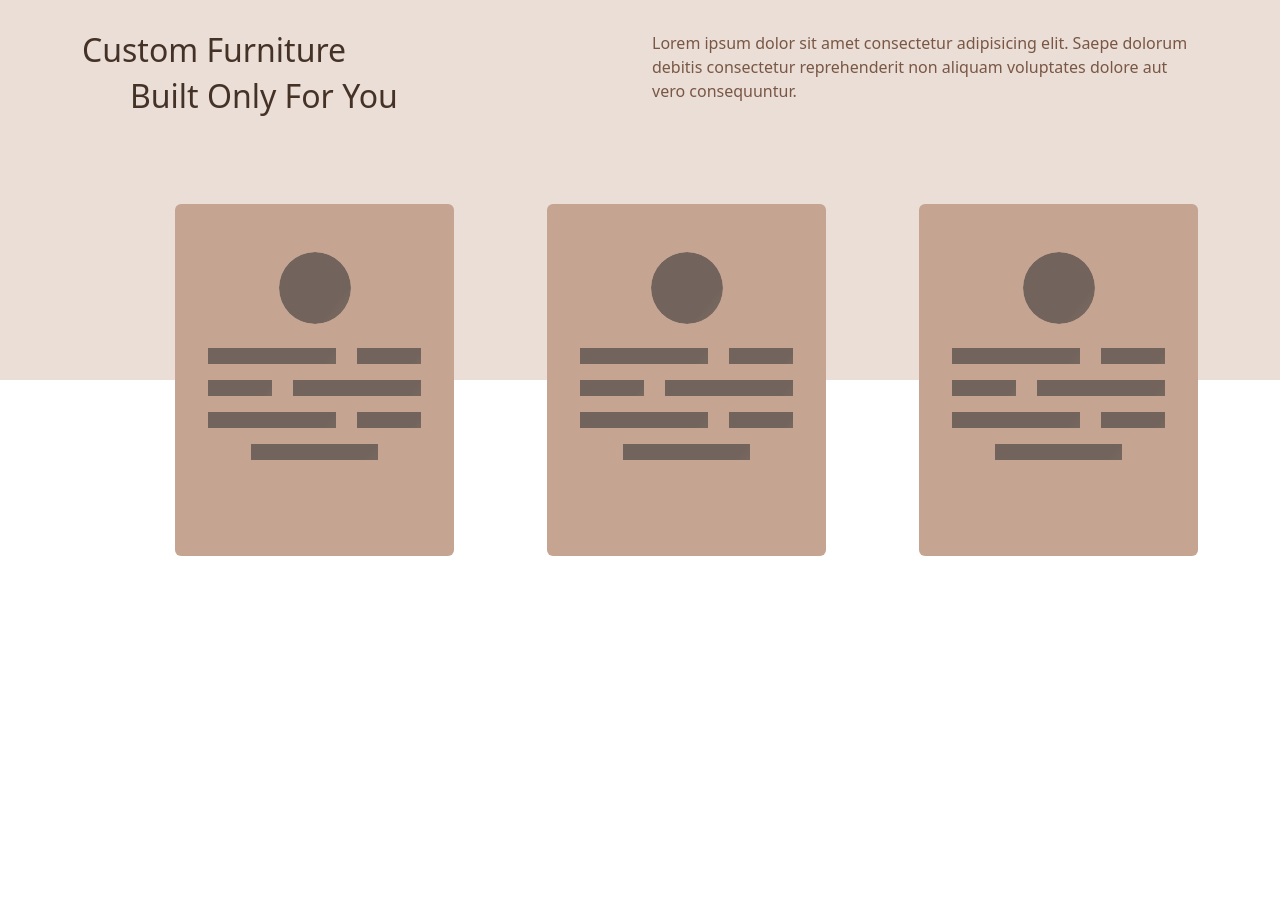
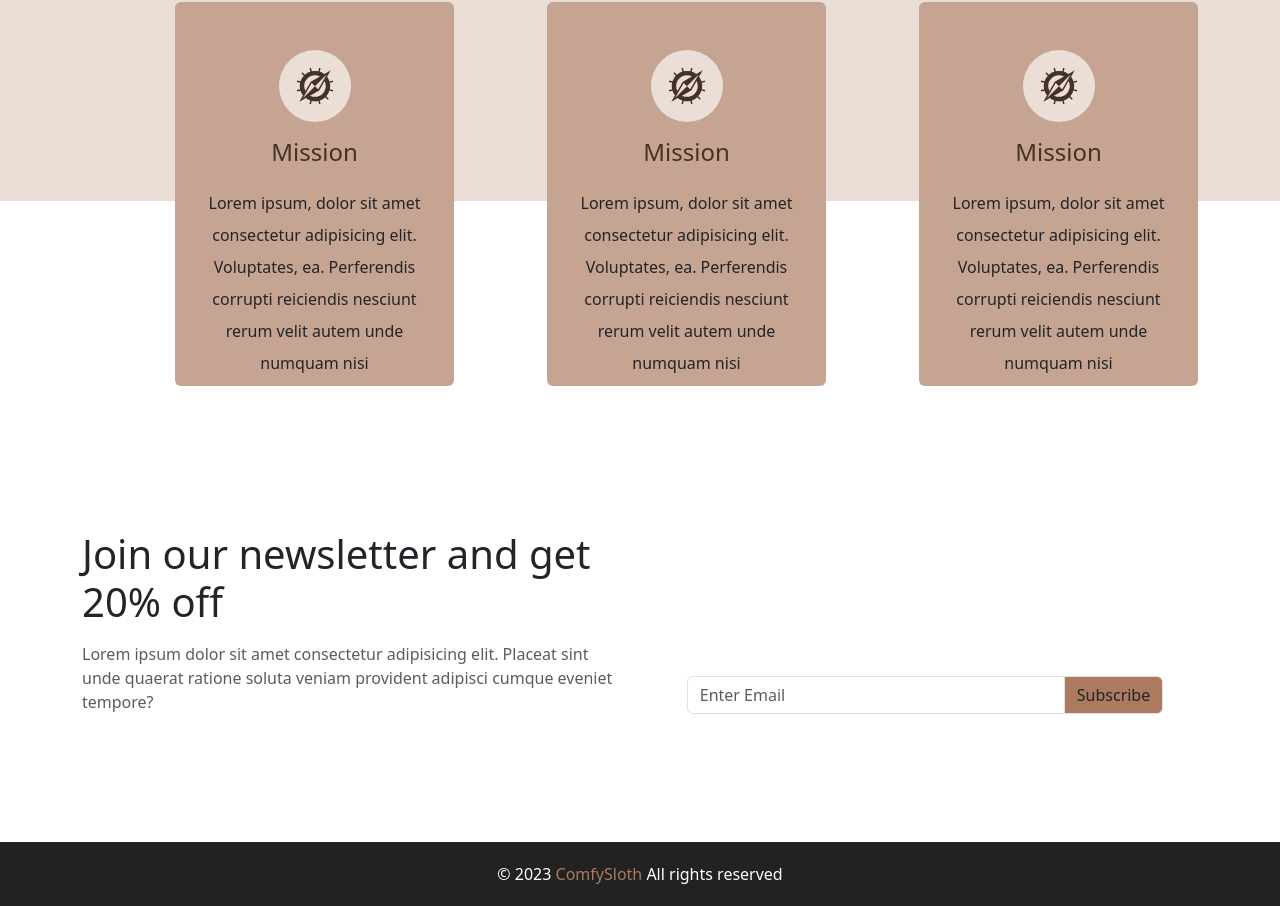
Before and after one commit to faran1385/ComfySloth, a React (Create React App) app: page / in a window 1280 px wide. Shown: the part 1700-2606 px from the top of the page. Before the commit the page ends 2383 px from the top, so only its background shows below. Built offline with nearby package versions, Linux system fonts and the light colour scheme; no server answers.

Commit message:
the newsletter and footer is complete

```diff
--- a/public/index.html
+++ b/public/index.html
@@ -34,7 +34,7 @@
   </head>
   <body style="background: white">
     <noscript>You need to enable JavaScript to run this app.</noscript>
-    <div id="root"></div>
+    <div id="root" style="height: 100vh;display: flex;flex-direction: column"></div>
     <script src="../node_modules/bootstrap/dist/js/bootstrap.bundle.js"></script>
   </body>
 </html>
--- a/src/Components/CustomFurniture.js
+++ b/src/Components/CustomFurniture.js
@@ -10,7 +10,7 @@ export function CustomFurniture() {
                         <h2 className={"text-lg-start text-center"}>Custom Furniture</h2>
                         <h2 className={"ps-lg-5 text-lg-start text-center"}>Built Only For You</h2>
                     </div>
-                    <div className={"col-lg-6"}>
+                    <div className={"col-lg-6 d-flex align-items-center"}>
                         <p className={"text-lg-start text-center"} style={{color: "#795744"}}>
                             Lorem ipsum dolor sit amet consectetur adipisicing elit. Saepe dolorum debitis consectetur
                             reprehenderit non aliquam voluptates dolore aut vero consequuntur.
@@ -18,7 +18,7 @@ export function CustomFurniture() {
                     </div>
                 </div>
                 <div className={"container"}>
-                    <div className={"row "}>
+                    <div className={"row"}>
                         <Service/>
                         <Service/>
                         <Service/>
--- a/src/Components/FeaturedProduct.js
+++ b/src/Components/FeaturedProduct.js
@@ -20,7 +20,7 @@ export function FeaturedProduct(props){
                     <div className={"col-6"}>
                         <p style={{fontWeight:"400"}}>{name}</p>
                     </div>
-                    <div className={"col-2"}>
+                    <div className={"col-4"}>
                         <p style={{fontWeight:"400",color:"#ab7a5f"}} className={"text-end"}>${price}</p>
                     </div>
                 </div>
--- /dev/null
+++ b/src/Components/Footer.js
@@ -0,0 +1,11 @@
+export function Footer() {
+    return (
+        <footer className={"mt-auto"} style={{background: "#222"}}>
+            <div className={"container d-flex align-items-center justify-content-center"}
+                 style={{height: "4rem"}}>
+                <p className={"text-white text-center m-0"}>© 2023 <span style={{color: "#ab7a5f"}}>ComfySloth</span> All rights
+                    reserved</p>
+            </div>
+        </footer>
+    );
+}
--- a/src/Components/Navbar.js
+++ b/src/Components/Header.js
@@ -6,7 +6,7 @@ import "bootstrap/dist/js/bootstrap.bundle"
 import "../index.css"
 import {useRef, useState} from "react";
 
-export function Navbar() {
+export function Header() {
     const linkUnderline = useRef('')
     //this function changes linkUnderline styles
     // this function runs every time you hover or blur the links in the navbar in large screen
--- /dev/null
+++ b/src/Components/NewsLetter.js
@@ -0,0 +1,26 @@
+import "../index.css"
+export function NewsLetter() {
+    return (
+        <div className={"container mt-5  pt-5"} style={{marginBottom:"7rem"}}>
+            <div className={"row  mt-5"}>
+                <div className={"col-lg-6"}>
+                    <h1 className={"text-center text-lg-start"}>Join our newsletter and get 20% off</h1>
+                    <p className={"text-muted  mt-3 text-center text-lg-start"}>
+                        Lorem ipsum dolor sit amet consectetur adipisicing elit. Placeat sint unde quaerat ratione
+                        soluta veniam provident adipisci cumque eveniet tempore?
+                    </p>
+                </div>
+                <div className={"col-lg-6 d-flex align-items-end mt-lg-0 mt-4 justify-content-center"}>
+                    <div className={"row w-100 d-flex justify-content-center"}>
+                        <div className={"col-11"}>
+                            <form className="input-group mb-3">
+                                <input type="text" className="form-control" placeholder="Enter Email"/>
+                                <button type={"submit"} className="input-group-text email-button-submit-home" id="basic-addon2">Subscribe</button>
+                            </form>
+                        </div>
+                    </div>
+                </div>
+            </div>
+        </div>
+    );
+}
--- a/src/Components/Service.js
+++ b/src/Components/Service.js
@@ -1,15 +1,16 @@
 import {GiCompass} from "react-icons/gi"
 
 export function Service() {
-    if (true) {
+    if (false) {
         return (<div className={"col-lg-3 position-relative mb-lg-0 mb-5  rounded-2 offset-lg-1"}
-                     style={{background: "#c5a491", height: "22rem"}}>
+                     style={{background: "#c5a491", height: "24rem"}}>
             <div className={"w-100 d-flex flex-column align-items-center pt-5"}>
                 <div className={"rounded-circle  placeholder-wave placeholder p-3"}
                      style={{width: "4.5rem", height: "4.5rem"}}>
                 </div>
                 <div className={"container"}>
                     <div className={"row pt-4"}>
+                        <div className={"col-8 offset-2 mb-4 placeholder placeholder-lg placeholder-wave"}></div>
                         <div className={"col-6 mb-3 offset-1 placeholder placeholder-wave"}></div>
                         <div className={"col-3 mb-3 offset-1 placeholder placeholder-wave"}></div>
                         <div className={"col-3 mb-3 offset-1 placeholder placeholder-wave"}></div>
@@ -24,13 +25,14 @@ export function Service() {
     }
     return (
         <div className={"col-lg-3 position-relative mb-lg-0 mb-5  rounded-2 offset-lg-1"}
-             style={{background: "#c5a491", height: "22rem"}}>
+             style={{background: "#c5a491", height: "24rem"}}>
             <div className={"w-100 d-flex flex-column align-items-center pt-5"}>
                 <div className={"rounded-circle p-3"}
                      style={{background: "#eaded7", color: "#453227", width: "fit-content"}}>
                     <GiCompass className={"fs-1"}/>
                 </div>
-                <p className={"mt-4 text-center lh-lg"}>
+                <h4 style={{color:"#453227"}} className={"mt-3 mb-sm-4 mb-1  mb-xl-3 mb-lg-3"}>Mission</h4>
+                <p className={"mt-1 text-center lh-lg"}>
                     Lorem ipsum, dolor sit amet consectetur adipisicing elit. Voluptates, ea. Perferendis corrupti
                     reiciendis nesciunt rerum velit autem unde numquam nisi
                 </p>
--- a/src/context.js
+++ b/src/context.js
@@ -4,13 +4,16 @@ import {useFetch} from "./useFetch";
 
 const AppContext = React.createContext();
 export function AppProvider({children}) {
+    //this is the state for featured product in home page
     const [featuredProduct,setFeaturedProduct]=useState([{id:0},{id:1},{id:2}])
+    // this function well call useFetch hook and gives it the url
     async function FetchCaller(url){
         let res=await useFetch(url)
         console.log(res.data['-NV4ZgUFWaSxukmimVaa'])
         setFeaturedProduct(res.data['-NV4ZgUFWaSxukmimVaa'])
     }
     useEffect(()=>{
+        // getting the featured product infos
         FetchCaller('https://comfy-sloth-c3054-default-rtdb.firebaseio.com/FeaturedProducts.json')
     },[])
     return (
--- a/src/index.css
+++ b/src/index.css
@@ -42,3 +42,11 @@
     border-radius: .9rem;
     background-color: #ab7a5f;
 }
+.email-button-submit-home{
+    background-color: #ab7a5f!important;
+    color: black;
+    transition: all ease-in 200ms;
+}
+.email-button-submit-home:hover{
+    color: white;
+}
--- a/src/pages/Home.js
+++ b/src/pages/Home.js
@@ -1,9 +1,8 @@
-import React, {useEffect, useState} from "react";
 import "../index.css"
-import {useGlobalContextAPI} from "../context";
 import {HeroSection} from "../Components/HeroSection";
 import {FeaturedProducts} from "../Components/FeaturedProducts";
 import {CustomFurniture} from "../Components/CustomFurniture";
+import {NewsLetter} from "../Components/NewsLetter";
 
 export function Home() {
     return (
@@ -11,6 +10,7 @@ export function Home() {
             <HeroSection/>
             <FeaturedProducts/>
             <CustomFurniture/>
+            <NewsLetter/>
         </>
     );
 }
--- a/src/pages/SharedLayout.js
+++ b/src/pages/SharedLayout.js
@@ -1,12 +1,14 @@
 
 import {Outlet} from "react-router";
-import {Navbar} from "../Components/Navbar";
+import {Header} from "../Components/Header";
+import {Footer} from "../Components/Footer";
 
 export function SharedLayout() {
     return (
         <>
-            <Navbar/>
+            <Header/>
             <Outlet/>
+            <Footer/>
         </>
     );
 }
```
